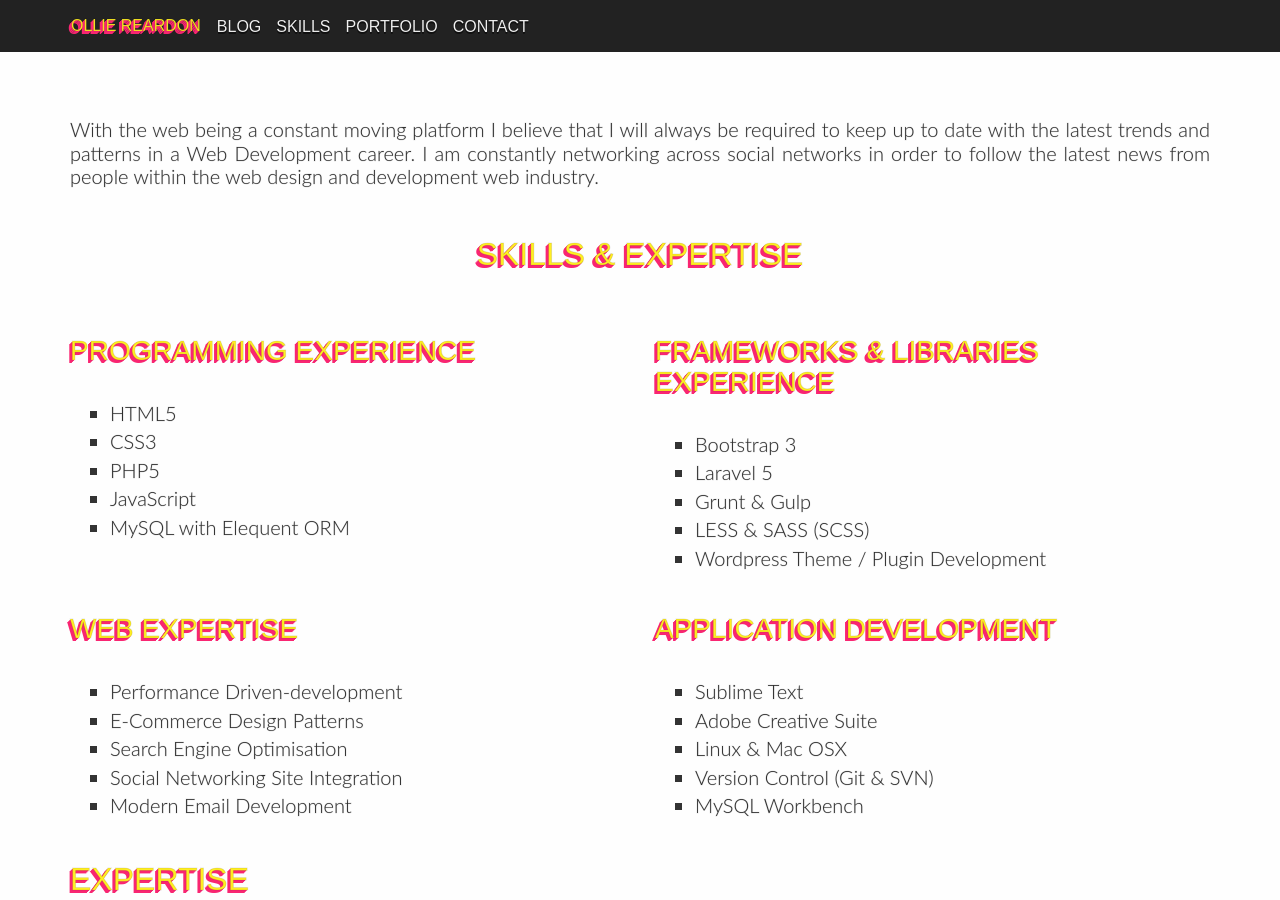
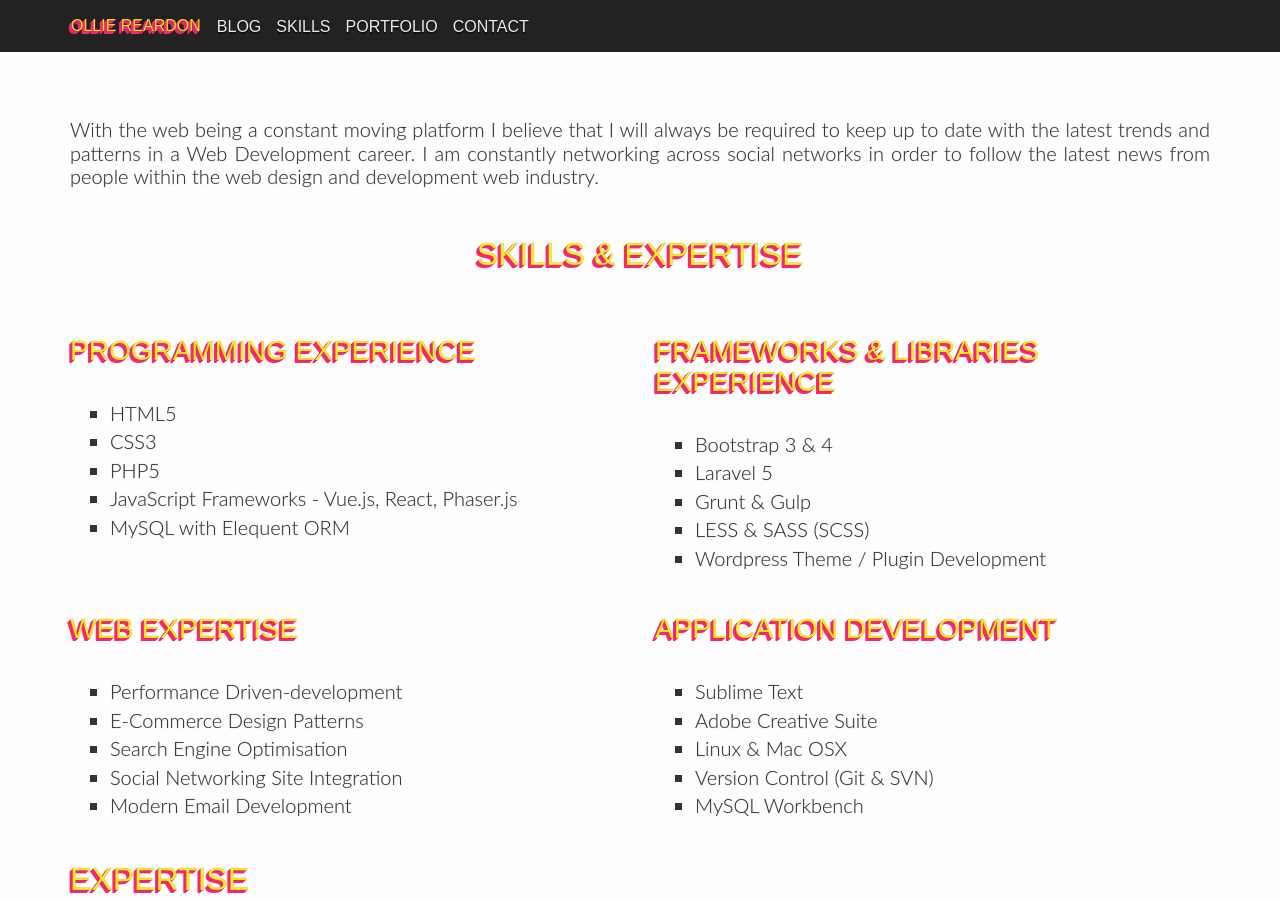
Before and after one commit to ojdon/ojdon.github.io, a Jekyll site: the page built from skills/index.html, in a window 1280 px wide and 900 px high. Built offline with Jekyll 4.4.1, drawn with Linux system fonts in a browser that asks for light colours.

Commit message:
Updated skills list

```diff
--- a/skills/index.html
+++ b/skills/index.html
@@ -28,14 +28,14 @@ description: Linux and OSX web developer with experience with multiple industry
                         <li>HTML5</li>
                         <li>CSS3</li>
                         <li>PHP5</li>
-                        <li>JavaScript</li>
+                        <li>JavaScript Frameworks - Vue.js, React, Phaser.js</li>
                         <li>MySQL with Elequent ORM</li>
                       </ul>
                     </div>
 					<div class="col-sm-6">
 						<h3>Frameworks &amp; Libraries Experience</h3>
 						<ul>
-							<li>Bootstrap 3</li>
+							<li>Bootstrap 3 & 4</li>
 							<li>Laravel 5</li>
 							<li>Grunt &amp; Gulp</li>
 							<li>LESS &amp; SASS (SCSS)</li>
```
